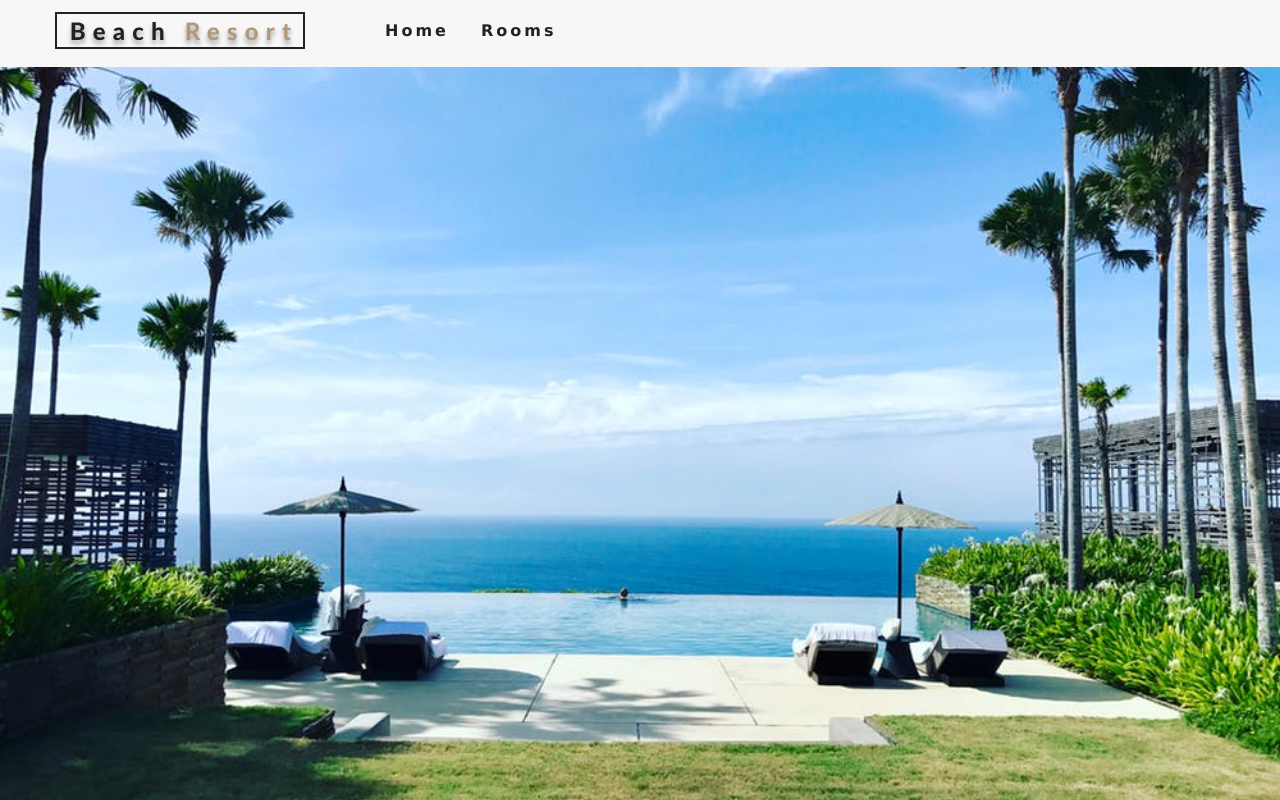
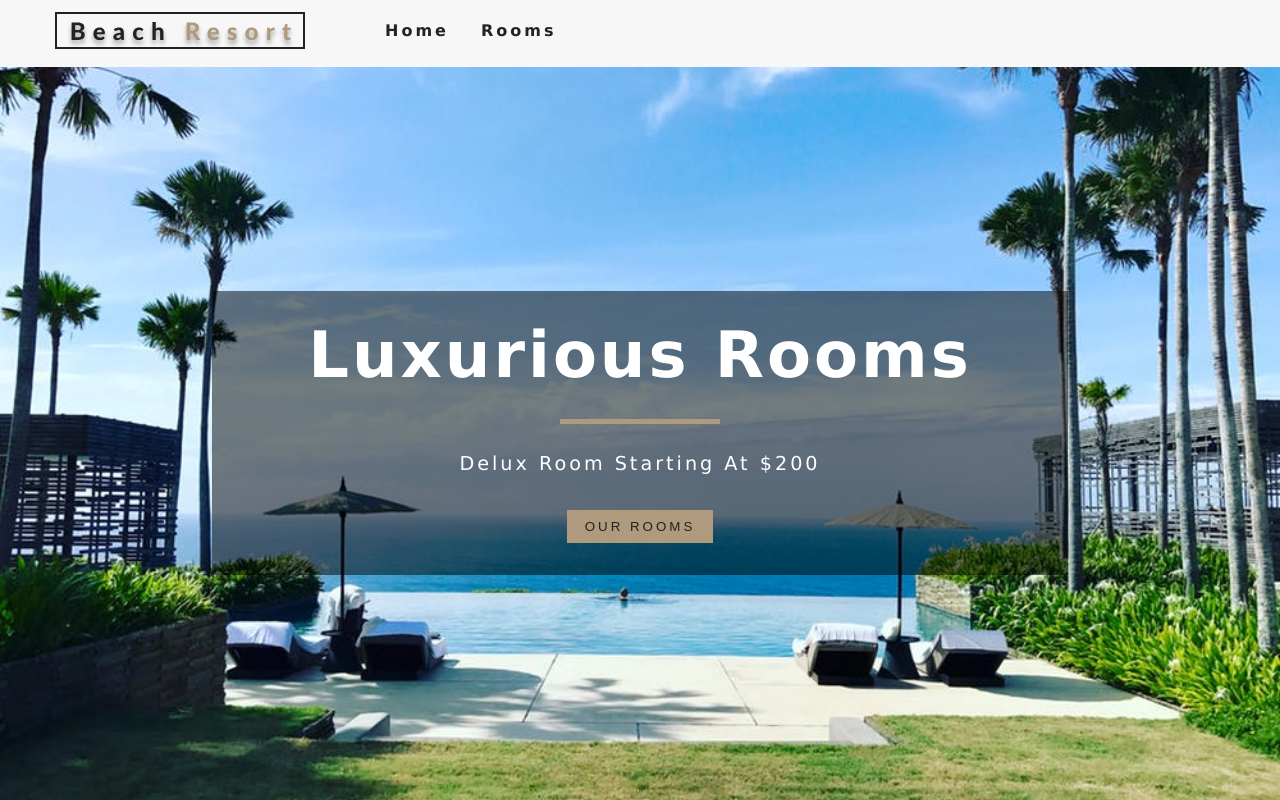
Before and after one commit to saif1642/beach-resort-react, a React (Create React App) app: page / in a window 1280 px wide. Built offline with nearby package versions, Linux system fonts and the light colour scheme.

Commit message:
banner component

```diff
--- /dev/null
+++ b/src/components/Banner.js
@@ -0,0 +1,12 @@
+import React from 'react'
+
+export const Banner = ({children, title, subtitle}) => {
+    return (
+        <div className="banner">
+            <h1>{title}</h1>
+            <div></div>
+            <p>{subtitle}</p>
+            {children}
+        </div>
+    )
+}
--- a/src/pages/Error.js
+++ b/src/pages/Error.js
@@ -1,8 +1,16 @@
 import React from 'react'
 import { Hero } from '../components/Hero';
+import { Banner } from '../components/Banner';
+import { Link } from 'react-router-dom';
 
 export const Error = () => {
     return (
-        <Hero />
+        <Hero>
+        <Banner title="404" subtitle="page not found">
+            <Link to="/">
+                <button type="button" className="btn-primary">Back to home</button>
+            </Link>
+        </Banner>
+    </Hero>
     )
 }
--- a/src/pages/Home.js
+++ b/src/pages/Home.js
@@ -1,7 +1,15 @@
 import React from 'react'
 import { Hero } from '../components/Hero';
+import { Banner } from '../components/Banner';
+import { Link } from 'react-router-dom';
 export const Home = () => {
     return (
-        <Hero />
+        <Hero>
+            <Banner title="luxurious rooms" subtitle="delux room starting at $200">
+                <Link to="/rooms">
+                    <button type="button" className="btn-primary">Our Rooms</button>
+                </Link>
+            </Banner>
+        </Hero>
     )
 }
--- a/src/pages/Rooms.js
+++ b/src/pages/Rooms.js
@@ -1,8 +1,16 @@
 import React from 'react'
 import { Hero } from '../components/Hero';
+import { Banner } from '../components/Banner';
+import { Link } from 'react-router-dom';
 
 export const Rooms = () => {
     return (
-        <Hero hero="roomsHero"></Hero>
+        <Hero hero="roomsHero">
+            <Banner title="our rooms">
+                <Link to="/">
+                    <button type="button" className="btn-primary">return to home</button>
+                </Link>
+            </Banner>
+        </Hero>
     )
 }
```
